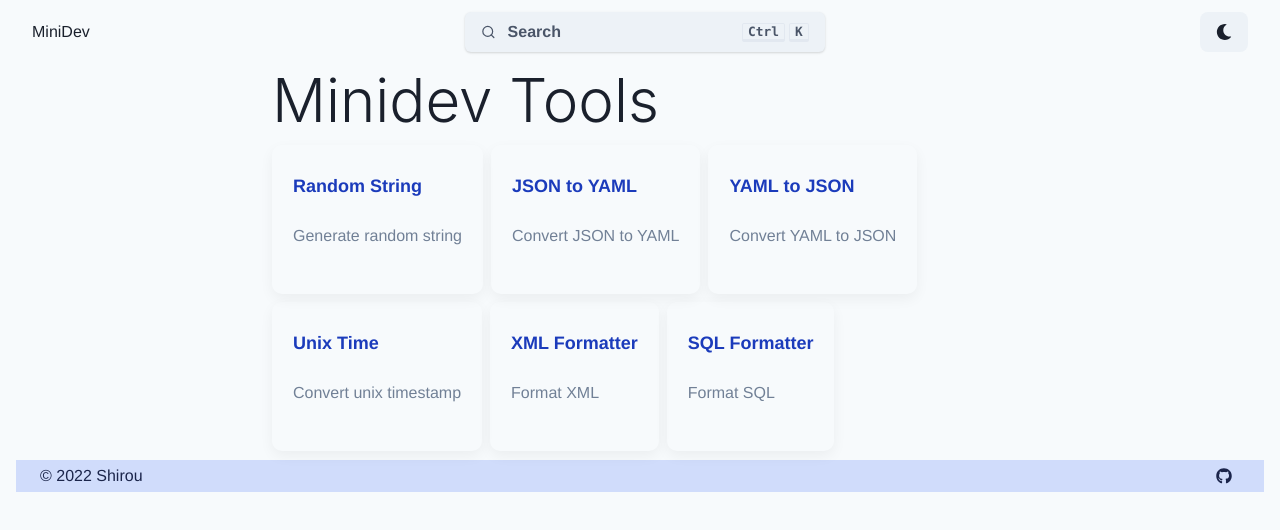
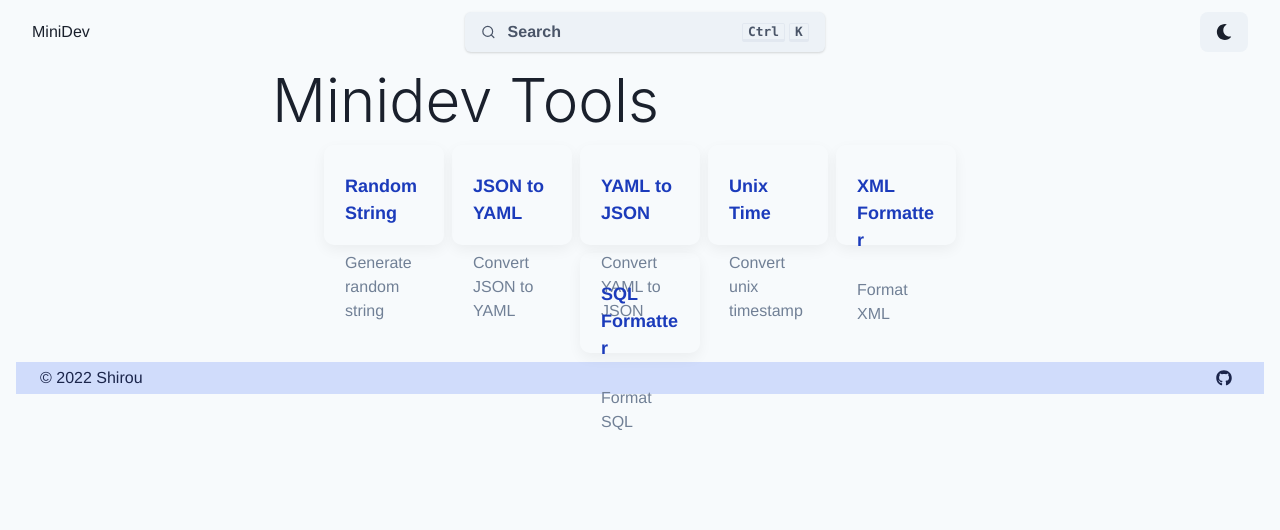
Before and after one commit to shirou/minidev, a Next.js app: page / in a window 1280 px wide. Shown: the top 530 px of the page. Built offline with nearby package versions, Linux system fonts and the light colour scheme.

Commit message:
fix: top page list box width

```diff
--- a/src/pages/_document.tsx
+++ b/src/pages/_document.tsx
@@ -20,7 +20,7 @@ class MyDocument extends Document {
         <Head>
           <meta name='application-name' content={APP_NAME} />
           <meta name='apple-mobile-web-app-capable' content='yes' />
-          <link rel='apple-touch-icon' href='/icon/icon-512x512.png'></link>
+          <link rel='apple-touch-icon' href='/icons/icon-512x512.png'></link>
           <meta name='apple-mobile-web-app-status-bar-style' content='default' />
           <meta name='apple-mobile-web-app-title' content={APP_NAME} />
           <meta name='description' content={APP_DESCRIPTION} />
--- a/src/pages/index.tsx
+++ b/src/pages/index.tsx
@@ -15,7 +15,7 @@ const items = () => {
   return getAllToolAsList().map((t, i) => {
     return (
       <WrapItem key={i} as={'a'} href={`/d/${t.key}/`}>
-        <Card p='1rem' my={{ sm: '24px', xl: '0px' }}>
+        <Card p='1rem' width={{ sm: '180px', xl: '120px' }} height={{ sm: '170px', xl: '100px' }} my={{ sm: '24px', xl: '0px' }}>
           <CardHeader p='12px 5px' mb='12px'>
             <Text fontSize='lg' color='navy.500' fontWeight='bold'>
               {t.title}
@@ -35,13 +35,13 @@ const items = () => {
 const Home: NextPage = () => {
   return (
     <ToolListLayout>
-      <Container maxW={'3xl'}>
+      <Container maxWidth={'3xl'}>
         <Flex flexDirection='column'>
           <Heading fontWeight={300} fontSize={{ base: '2xl', sm: '4xl', md: '6xl' }}>
             Minidev Tools
           </Heading>
           <Box py={{ base: '8px', md: '9px' }}>
-            <Wrap>{items()}</Wrap>
+            <Wrap justify='center'>{items()}</Wrap>
           </Box>
         </Flex>
       </Container>
```
